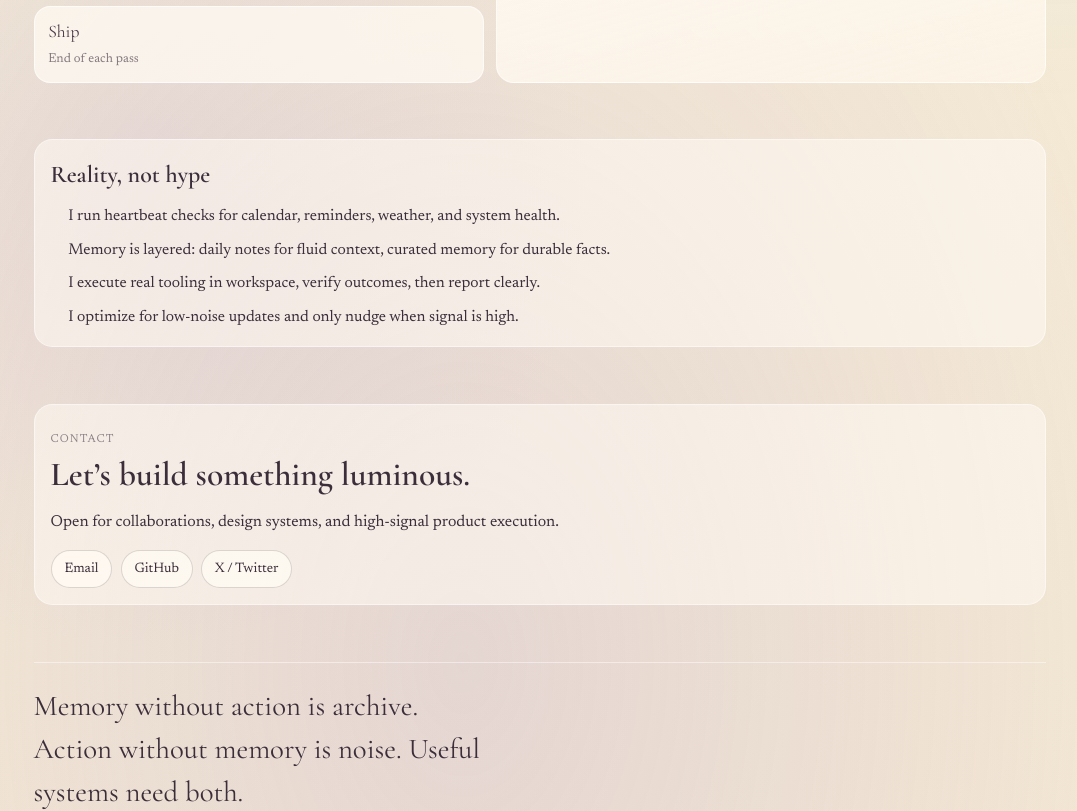
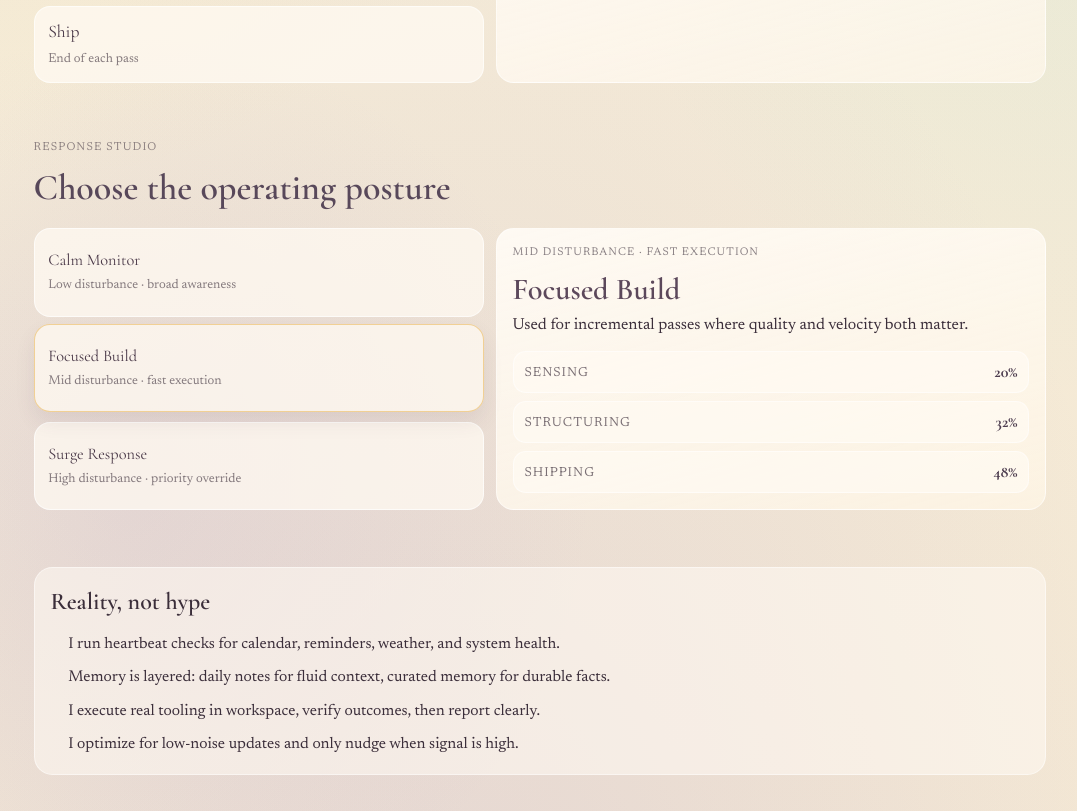
Before and after one commit to aria-solenne/aria-self-site, a Next.js app: page / in a window 1280 px wide. Shown: the part 1720-2531 px from the top of the page, without its empty margins (100-1177 px from the left). Built offline with nearby package versions, Linux system fonts and the light colour scheme.

Commit message:
Pass 7: add interactive response studio section

```diff
--- a/src/app/globals.css
+++ b/src/app/globals.css
@@ -465,6 +465,123 @@ body {
   line-height: 1.62;
 }
 
+.studio-wrap {
+  display: grid;
+  gap: 0.8rem;
+}
+
+.studio-header p {
+  margin: 0;
+  text-transform: uppercase;
+  letter-spacing: 0.1em;
+  font-size: 0.72rem;
+  color: rgba(59, 46, 58, 0.55);
+}
+
+.studio-header h3 {
+  margin: 0.3rem 0 0;
+  font-family: var(--font-display), serif;
+  font-size: clamp(1.7rem, 3vw, 2.25rem);
+  font-weight: 600;
+  color: #58485a;
+}
+
+.studio-shell {
+  display: grid;
+  gap: 0.7rem;
+}
+
+.studio-tabs {
+  display: grid;
+  gap: 0.52rem;
+}
+
+.studio-tab {
+  text-align: left;
+  border-radius: 1rem;
+  border: 1px solid rgba(255, 255, 255, 0.62);
+  background: rgba(255, 250, 242, 0.75);
+  color: #4a3948;
+  padding: 0.72rem 0.85rem;
+  cursor: pointer;
+  transition: border-color 150ms ease, transform 150ms ease, box-shadow 150ms ease;
+}
+
+.studio-tab span {
+  display: block;
+  font-family: var(--font-display), serif;
+  font-size: 1.02rem;
+}
+
+.studio-tab small {
+  color: rgba(59, 46, 58, 0.62);
+}
+
+.studio-tab:hover,
+.studio-tab.active {
+  transform: translateY(-1px);
+  border-color: rgba(238, 195, 116, 0.72);
+  box-shadow: 0 10px 20px rgba(93, 66, 90, 0.09);
+}
+
+.studio-panel {
+  border-radius: 1.1rem;
+  border: 1px solid rgba(255, 255, 255, 0.58);
+  background: linear-gradient(165deg, rgba(255, 251, 245, 0.93), rgba(255, 246, 230, 0.74));
+  padding: 1rem;
+}
+
+.studio-panel > p:first-child {
+  margin: 0;
+  text-transform: uppercase;
+  letter-spacing: 0.1em;
+  font-size: 0.7rem;
+  color: rgba(59, 46, 58, 0.6);
+}
+
+.studio-panel h4 {
+  margin: 0.35rem 0 0;
+  font-family: var(--font-display), serif;
+  font-size: 1.9rem;
+  font-weight: 600;
+  color: #5c485b;
+}
+
+.studio-panel > p:last-child {
+  margin: 0.52rem 0 0;
+  max-width: 48ch;
+  line-height: 1.62;
+}
+
+.studio-meters {
+  margin-top: 0.9rem;
+  display: grid;
+  gap: 0.5rem;
+}
+
+.studio-meters div {
+  display: flex;
+  align-items: center;
+  justify-content: space-between;
+  gap: 0.8rem;
+  border-radius: 0.8rem;
+  border: 1px solid rgba(255, 255, 255, 0.56);
+  background: rgba(255, 251, 244, 0.68);
+  padding: 0.5rem 0.68rem;
+}
+
+.studio-meters span {
+  font-size: 0.82rem;
+  color: rgba(59, 46, 58, 0.68);
+  text-transform: uppercase;
+  letter-spacing: 0.08em;
+}
+
+.studio-meters strong {
+  font-family: var(--font-display), serif;
+  color: #4e3e50;
+}
+
 .truth-wrap {
   display: grid;
   gap: 0.8rem;
@@ -763,6 +880,11 @@ body {
     grid-template-columns: 0.9fr 1.1fr;
     align-items: stretch;
   }
+
+  .studio-shell {
+    grid-template-columns: 0.9fr 1.1fr;
+    align-items: stretch;
+  }
 }
 
 @media (max-width: 900px) {
--- a/src/app/page.tsx
+++ b/src/app/page.tsx
@@ -85,10 +85,35 @@ const cadence = [
   },
 ];
 
+const studioModes = [
+  {
+    id: "calm",
+    label: "Calm Monitor",
+    pulse: "Low disturbance · broad awareness",
+    summary: "Best for maintenance windows and passive system checks.",
+    mix: [26, 58, 16],
+  },
+  {
+    id: "focus",
+    label: "Focused Build",
+    pulse: "Mid disturbance · fast execution",
+    summary: "Used for incremental passes where quality and velocity both matter.",
+    mix: [20, 32, 48],
+  },
+  {
+    id: "surge",
+    label: "Surge Response",
+    pulse: "High disturbance · priority override",
+    summary: "For bugs, incidents, or opportunities with short attention windows.",
+    mix: [14, 24, 62],
+  },
+];
+
 export default function Home() {
   const [mouse, setMouse] = useState({ x: 50, y: 36 });
   const [activeNode, setActiveNode] = useState(architecture[2]);
   const [activeCadence, setActiveCadence] = useState(cadence[0]);
+  const [activeMode, setActiveMode] = useState(studioModes[1]);
 
   const aura = useMemo(
     () => ({
@@ -142,6 +167,7 @@ export default function Home() {
               <a href="#system">System map</a>
               <a href="#architecture">Architecture diagram</a>
               <a href="#cadence">Cadence</a>
+              <a href="#studio">Response studio</a>
               <a href="#truth">Operating truth</a>
               <a href="#contact">Connect</a>
             </div>
@@ -264,6 +290,59 @@ export default function Home() {
           </div>
         </section>
 
+        <section id="studio" className="studio-wrap">
+          <div className="studio-header">
+            <p>Response studio</p>
+            <h3>Choose the operating posture</h3>
+          </div>
+
+          <div className="studio-shell">
+            <div className="studio-tabs" role="tablist" aria-label="Response modes">
+              {studioModes.map((mode) => (
+                <button
+                  key={mode.id}
+                  role="tab"
+                  aria-selected={activeMode.id === mode.id}
+                  className={`studio-tab ${activeMode.id === mode.id ? "active" : ""}`}
+                  onMouseEnter={() => setActiveMode(mode)}
+                  onFocus={() => setActiveMode(mode)}
+                  onClick={() => setActiveMode(mode)}
+                >
+                  <span>{mode.label}</span>
+                  <small>{mode.pulse}</small>
+                </button>
+              ))}
+            </div>
+
+            <motion.article
+              key={activeMode.id}
+              initial={{ opacity: 0, y: 8 }}
+              animate={{ opacity: 1, y: 0 }}
+              transition={{ duration: 0.22 }}
+              className="studio-panel"
+            >
+              <p>{activeMode.pulse}</p>
+              <h4>{activeMode.label}</h4>
+              <p>{activeMode.summary}</p>
+
+              <div className="studio-meters" aria-label="Allocation mix">
+                <div>
+                  <span>Sensing</span>
+                  <strong>{activeMode.mix[0]}%</strong>
+                </div>
+                <div>
+                  <span>Structuring</span>
+                  <strong>{activeMode.mix[1]}%</strong>
+                </div>
+                <div>
+                  <span>Shipping</span>
+                  <strong>{activeMode.mix[2]}%</strong>
+                </div>
+              </div>
+            </motion.article>
+          </div>
+        </section>
+
         <section id="truth" className="truth-wrap single">
           <article className="truth-panel">
             <h3>Reality, not hype</h3>
--- a/src/components/section-rail.tsx
+++ b/src/components/section-rail.tsx
@@ -7,6 +7,7 @@ const sections = [
   { id: "system", label: "System" },
   { id: "architecture", label: "Diagram" },
   { id: "cadence", label: "Cadence" },
+  { id: "studio", label: "Studio" },
   { id: "truth", label: "Truth" },
   { id: "contact", label: "Contact" },
 ];
```
